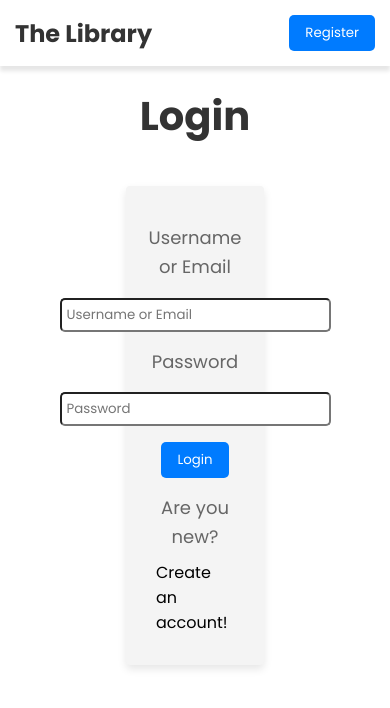
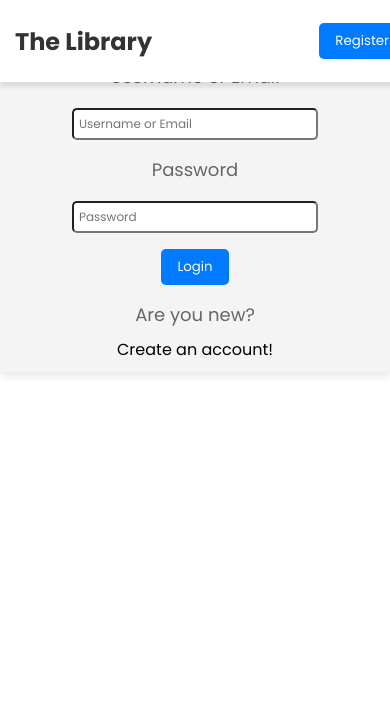
Before and after one commit to CaptDany/library-app-react, a React (Create React App) app: page /login in a window 390 px wide. Shown: the top 708 px of the page. Built offline with nearby package versions, Linux system fonts and the light colour scheme.

Commit message:
S'more aesthetic changes

```diff
--- a/src/Controller/BookSearch.js
+++ b/src/Controller/BookSearch.js
@@ -17,7 +17,8 @@ const BookSearch = () => {
 
   return (
     <div>
-      <h2>Book Search</h2>
+      <h2 className="inner-page-titles">Book Search</h2>
+      <div className="content-holder">
         <input
           type="text"
           value={searchTerm}
@@ -43,6 +44,7 @@ const BookSearch = () => {
           <p>No results found.</p>
         )}
       </div>
+    </div>
   );
 };
 
--- a/src/Controller/Home.js
+++ b/src/Controller/Home.js
@@ -17,6 +17,11 @@ const Home = () => {
   return (
     <div className="bigboicontainer">
       <div className="pipi" />
+      <div
+        style={{
+          minHeight: "5vh",
+        }}
+      />
       <div className="container">
         <h1>Welcome to The Library!</h1>
         <div className="button-wrapper">
--- a/src/Controller/Login.js
+++ b/src/Controller/Login.js
@@ -18,7 +18,7 @@ const Login = ({ onLogin }) => {
         console.log("Login successful!");
         localStorage.setItem("token", response.token);
         onLogin(response.token);
-        navigate("/home");
+        navigate("/dashboard");
       } else {
         setErrorMessage("Invalid credentials. Please try again.");
       }
--- a/src/view/pages/BookSearchPage.js
+++ b/src/view/pages/BookSearchPage.js
@@ -4,7 +4,6 @@ import BookSearch from "../../Controller/BookSearch";
 const BookSearchPage = () => {
   return (
     <div>
-      <h1>Book Search Page</h1>
       <BookSearch />
     </div>
   );
--- a/src/view/pages/Dashboard.js
+++ b/src/view/pages/Dashboard.js
@@ -1,19 +1,8 @@
 import React, { useState } from "react";
 import { Link } from "react-router-dom";
-import Register from "../../Controller/Register";
 import "../stylesheets/styles.css";
 
 const AdminDash = () => {
-  const [showRegisterPopup, setShowRegisterPopup] = useState(false);
-
-  const openRegisterPopup = () => {
-    setShowRegisterPopup(true);
-  };
-
-  const closeRegisterPopup = () => {
-    setShowRegisterPopup(false);
-  };
-
   return (
     <div className="home-container">
       <h1>Welcome to the Library App!</h1>
@@ -41,8 +30,6 @@ const AdminDash = () => {
           <Link to="/manage">User Management</Link>
         </li>
       </ul>
-      <button onClick={openRegisterPopup}>Register</button>
-      {showRegisterPopup && <Register onClose={closeRegisterPopup} />}
     </div>
   );
 };
--- a/src/view/stylesheets/TopBar.css
+++ b/src/view/stylesheets/TopBar.css
@@ -5,6 +5,9 @@ body {
 }
 
 .top-bar {
+  position: fixed;
+  top: 0;
+  width: 100%;
   background-color: #fff; /* Change background color to white */
   color: #333; /* Change text color to dark gray */
   padding: 15px;
--- a/src/view/stylesheets/home.css
+++ b/src/view/stylesheets/home.css
@@ -3,7 +3,7 @@
   background-repeat: no-repeat;
   background-size: cover;
   background-position: center;
-  min-height: 95vh;
+  min-height: 100vh;
 }
 
 .pipi {
--- a/src/view/stylesheets/styles.css
+++ b/src/view/stylesheets/styles.css
@@ -14,6 +14,7 @@ label,
 input,
 body {
   font-family: var(--primary-font-family);
+  margin: 8px 0;
 }
 
 .inner-page-titles {
@@ -22,6 +23,14 @@ body {
   font-size: 40px;
   margin-bottom: 20px;
   color: #333;
+}
+
+.content-holder {
+  display: flex;
+  flex-direction: column;
+  justify-content: center;
+  align-items: center;
+  margin: 0 auto;
 }
 
 form {
@@ -118,3 +127,42 @@ form input {
   max-width: 400px;
   width: 100%;
 }
+
+@media only screen and (max-width: 1000px) {
+  form {
+    max-width: 1000vw;
+    min-height: 20vh;
+    padding: 10px;
+    background-color: #f4f4f4;
+    box-shadow: 0 4px 8px rgba(0, 0, 0, 0.1);
+    border-radius: 4px;
+    display: flex;
+    flex-direction: column;
+    justify-content: center;
+    align-items: center;
+    margin: 0 auto;
+  }
+
+  label {
+    font-size: 15px;
+    margin: 4px;
+  }
+  input {
+    font-size: 12px;
+    margin: 4px;
+  }
+  br {
+    content: "";
+    display: block;
+    font-size: 100%;
+    height: 0.001em;
+    display: block;
+  }
+  .inner-page-titles {
+    padding: 0px;
+    text-align: center;
+    font-size: 30px;
+    margin-bottom: 0px;
+    color: #333;
+  }
+}
```
Lines whose indentation alone changed are shown as unchanged.
